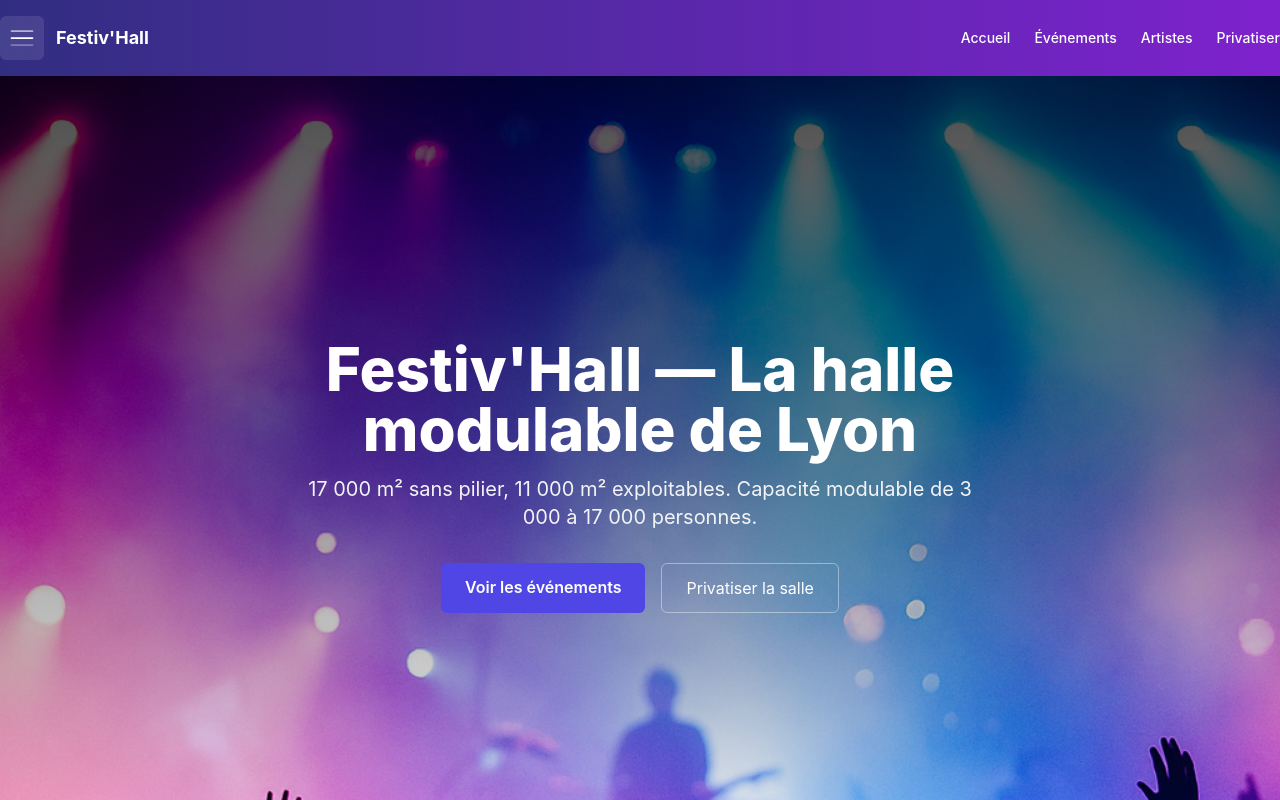
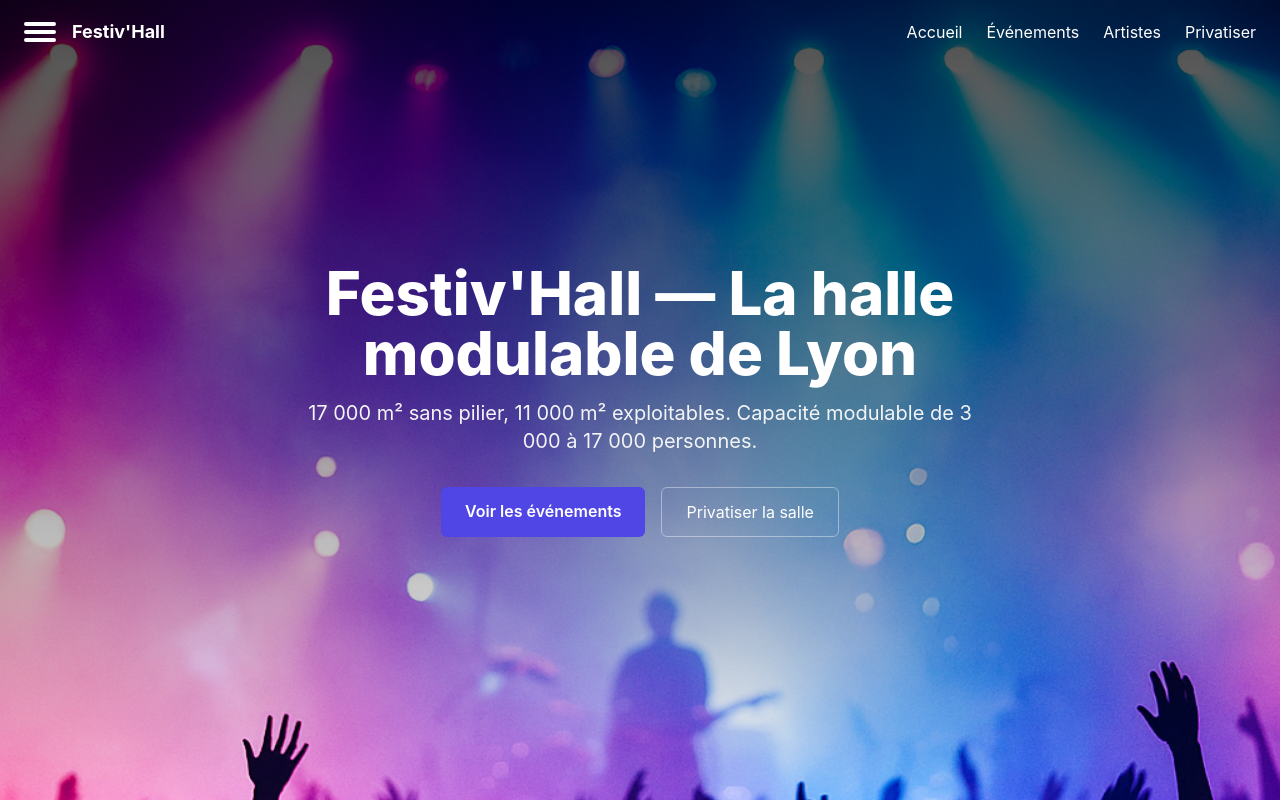
Before and after one commit to thomaspvr74-source/festivhall, a React (Vite) app: page / in a window 1280 px wide. Shown: the top 800 px of the page. Built offline with nearby package versions, Linux system fonts and the light colour scheme.

Commit message:
ajout des dernière modif notament la side bar du burger/menu latéral

```diff
--- a/src/App.jsx
+++ b/src/App.jsx
@@ -1,5 +1,5 @@
 import { BrowserRouter as Router, Routes, Route } from 'react-router-dom';
-import Header from './components/Header';
+import Navbar from './components/Navbar';
 import Footer from './components/Footer';
 import Home from './pages/Home';
 import Evenements from './pages/Evenements';
@@ -11,7 +11,10 @@ export default function App() {
   return (
     <Router>
       <div className="flex flex-col min-h-screen">
-        <Header />
+        {/* Navbar en haut */}
+        <Navbar />
+
+        {/* Contenu principal */}
         <main className="flex-grow page-main bg-gray-50">
           <Routes>
             <Route path="/" element={<Home />} />
@@ -21,6 +24,8 @@ export default function App() {
             <Route path="*" element={<Home />} />
           </Routes>
         </main>
+
+        {/* Footer en bas */}
         <Footer />
       </div>
     </Router>
--- /dev/null
+++ b/src/components/Navbar.jsx
@@ -0,0 +1,50 @@
+import { useState } from "react";
+import { Link } from "react-router-dom";
+
+export default function Navbar() {
+  const [open, setOpen] = useState(false);
+
+  return (
+    <header className="fixed top-0 left-0 w-full z-50 bg-transparent text-white">
+      <div className="flex items-center justify-between px-6 py-4">
+        {/* Logo + Hamburger */}
+        <div className="flex items-center gap-4">
+          <div
+            className="w-8 h-8 flex flex-col justify-center gap-1 cursor-pointer"
+            onMouseEnter={() => setOpen(true)}
+            onMouseLeave={() => setOpen(false)}
+          >
+            <span className="block h-1 bg-white rounded"></span>
+            <span className="block h-1 bg-white rounded"></span>
+            <span className="block h-1 bg-white rounded"></span>
+          </div>
+          <span className="font-bold text-lg">Festiv'Hall</span>
+        </div>
+
+        {/* Boutons à droite */}
+        <nav className="hidden md:flex gap-6">
+          <Link to="/" className="hover:text-indigo-400">Accueil</Link>
+          <Link to="/evenements" className="hover:text-indigo-400">Événements</Link>
+          <Link to="/artistes" className="hover:text-indigo-400">Artistes</Link>
+          <Link to="/privatisation" className="hover:text-indigo-400">Privatiser</Link>
+        </nav>
+      </div>
+
+      {/* Sidebar latéral */}
+      <div
+        className={`fixed top-0 left-0 h-full w-64 bg-black/90 text-white transform transition-transform duration-300 ${
+          open ? "translate-x-0" : "-translate-x-full"
+        }`}
+        onMouseEnter={() => setOpen(true)}
+        onMouseLeave={() => setOpen(false)}
+      >
+        <div className="p-6 flex flex-col gap-6">
+          <Link to="/" className="hover:text-indigo-400">Accueil</Link>
+          <Link to="/evenements" className="hover:text-indigo-400">Événements</Link>
+          <Link to="/artistes" className="hover:text-indigo-400">Artistes</Link>
+          <Link to="/privatisation" className="hover:text-indigo-400">Privatiser</Link>
+        </div>
+      </div>
+    </header>
+  );
+}
```
